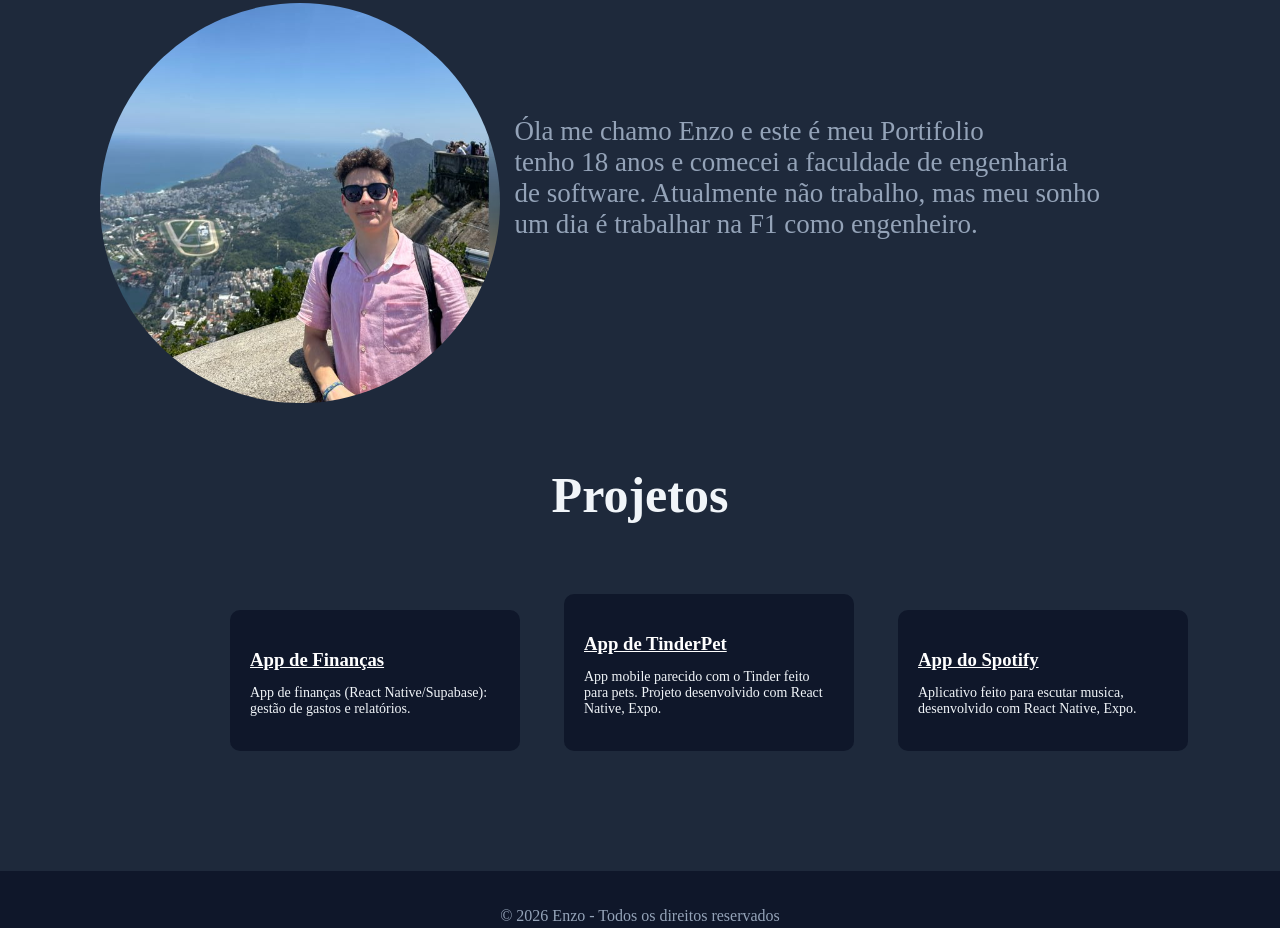
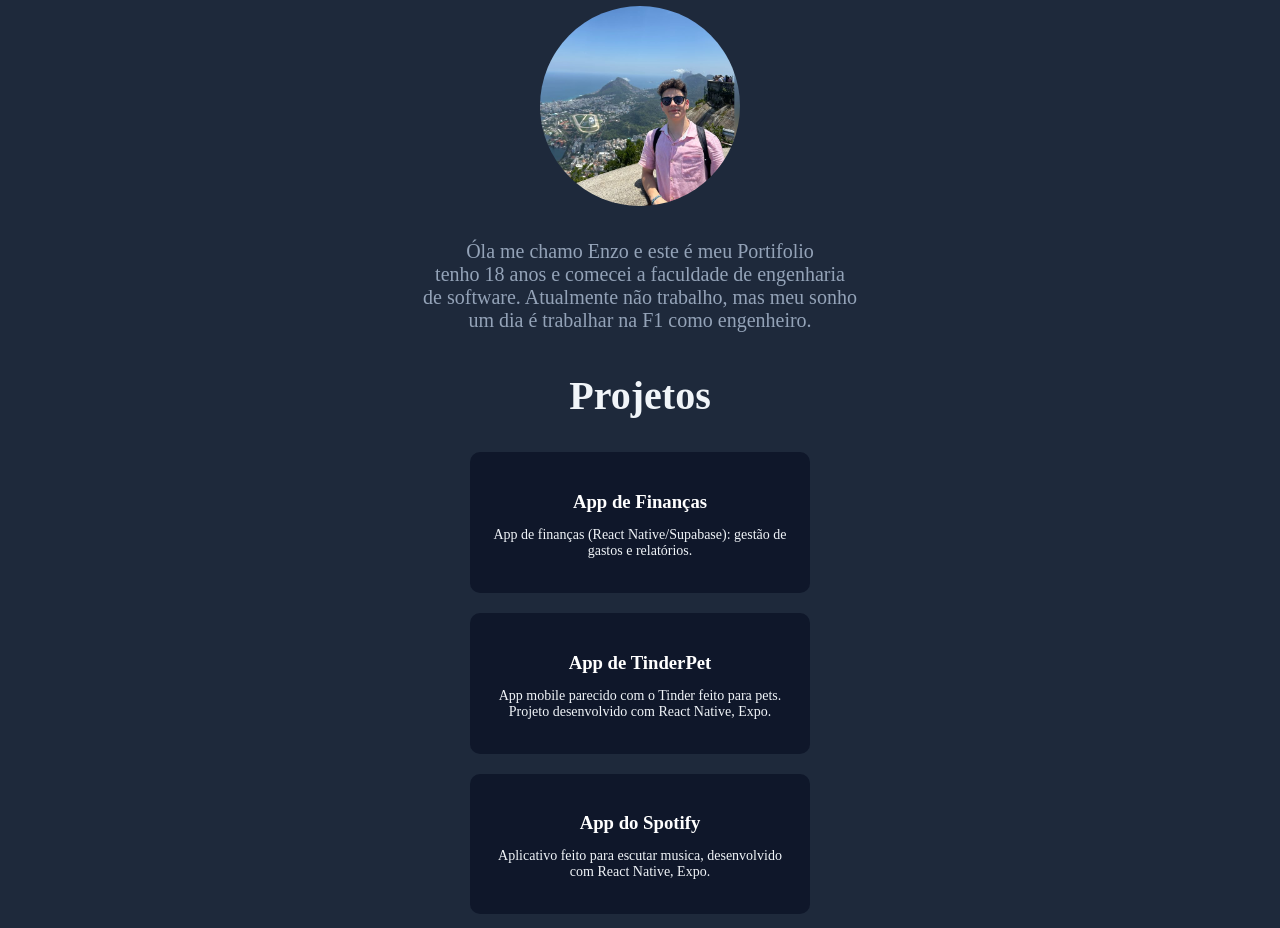
Before and after one commit to EnzoZaffa/landingpage, a plain HTML site: page index.html in a window 1280 px wide. Shown: the part 199-1127 px from the top of the page. Drawn offline with Linux system fonts and the light colour scheme.

Commit message:
Update index.html

```diff
--- a/index.html
+++ b/index.html
@@ -6,45 +6,45 @@
     <title>Site do Enzo</title>
     <link rel="stylesheet" href="https://cdnjs.cloudflare.com/ajax/libs/font-awesome/6.5.0/css/all.min.css">
   </head>
-  <body style="margin:0;padding:0;box-sizing:border-box;background-color:#1e293b;color:#f1f5f9;">
+  <body style="margin:0;padding:0;box-sizing:border-box;background-color:#1e293b;color:#f1f5f9;text-align:center;">
 
-    <header style="background-color:#0f172a;padding:20px;text-align:center;font-size:25px;">
+    <header style="background-color:#0f172a;padding:20px;font-size:25px;">
       <h1>Este é meu landing page</h1>
     </header>
 
-    <p style="color:#94a3b8;font-size:27px;float:right;margin-right:180px;margin-top:150px;">
+    <img src="image.png" alt="este sou eu" style="clip-path:circle(50%);height:200px;width:200px;margin-top:40px;" />
+
+    <p style="color:#94a3b8;font-size:20px;margin:30px;">
       Óla me chamo Enzo e este é meu Portifolio <br />
       tenho 18 anos e comecei a faculdade de engenharia <br />
       de software. Atualmente não trabalho, mas meu sonho <br>
       um dia é trabalhar na F1 como engenheiro.
     </p>
 
-    <img src="image.png" alt="este sou eu" style="clip-path:circle(50%);height:400px;width:400px;float:left;margin-left:100px;margin-top:37px;" />
+    <section>
 
-    <section style="">
+      <h2 style="margin-top:40px;font-size:40px;">Projetos</h2>
 
-      <h2 style="clear:both;margin-top:500px;text-align:center;font-size:50px;">Projetos</h2>
+      <div style="margin-top:30px;">
 
-      <div style="margin-top:50px;margin-left:210px;">
-
-        <div style="background-color:#0f172a;width:250px;padding:20px;margin:20px;display:inline-block;border-radius:10px;">
-          <a href="https://github.com/EnzoZaffa/App_Financa" style="color:white;">
+        <div style="background-color:#0f172a;width:80%;max-width:300px;margin:20px auto;padding:20px;border-radius:10px;">
+          <a href="https://github.com/EnzoZaffa/App_Financa" style="color:white;text-decoration:none;">
             <h3 style="margin-bottom:10px;">App de Finanças</h3>
           </a>
           <p style="font-size:14px;">App de finanças (React Native/Supabase): gestão de gastos e relatórios.</p>
         </div>
 
-        <div style="background-color:#0f172a;width:250px;padding:20px;margin:20px;display:inline-block;border-radius:10px;">
-          <a href="https://github.com/EnzoZaffa/TinderPet" style="color:white;">
+        <div style="background-color:#0f172a;width:80%;max-width:300px;margin:20px auto;padding:20px;border-radius:10px;">
+          <a href="https://github.com/EnzoZaffa/TinderPet" style="color:white;text-decoration:none;">
             <h3 style="margin-bottom:10px;">App de TinderPet</h3>
           </a>
           <p style="font-size:14px;">App mobile parecido com o Tinder feito para pets. Projeto desenvolvido com React Native, Expo.</p>
         </div>
 
-        <div style="background-color:#0f172a;width:250px;padding:20px;margin:20px;display:inline-block;border-radius:10px;">
-          <h3 style="margin-bottom:10px;">
-            <a href="https://github.com/EnzoZaffa/AppSpotify" style="color:white;">App do Spotify</a>
-          </h3>
+        <div style="background-color:#0f172a;width:80%;max-width:300px;margin:20px auto;padding:20px;border-radius:10px;">
+          <a href="https://github.com/EnzoZaffa/AppSpotify" style="color:white;text-decoration:none;">
+            <h3 style="margin-bottom:10px;">App do Spotify</h3>
+          </a>
           <p style="font-size:14px;">Aplicativo feito para escutar musica, desenvolvido com React Native, Expo.</p>
         </div>
 
@@ -52,7 +52,7 @@
 
     </section>
 
-    <footer style="background-color:#0f172a;text-align:center;padding:20px;margin-top:100px;">
+    <footer style="background-color:#0f172a;text-align:center;padding:20px;margin-top:50px;">
       <p style="color:#94a3b8;margin-bottom:10px;">© 2026 Enzo - Todos os direitos reservados</p>
 
       <div>
```
